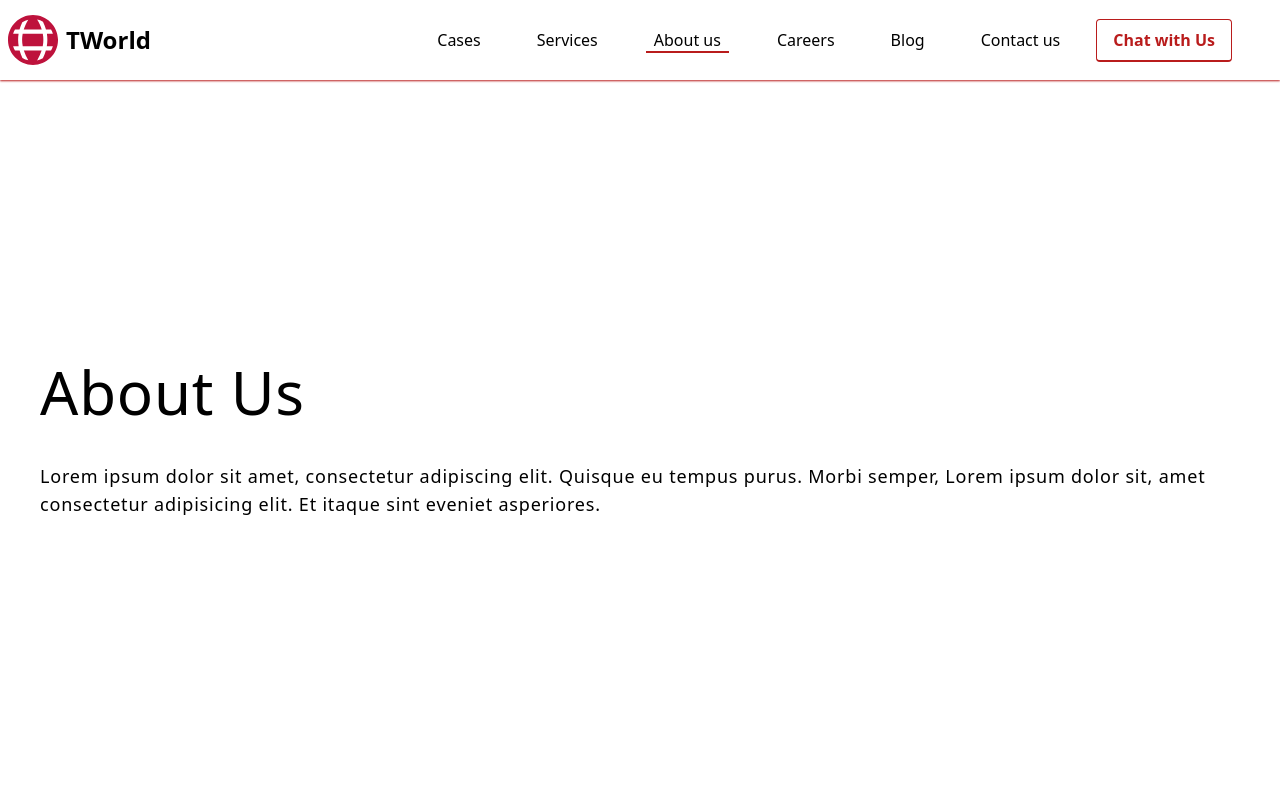
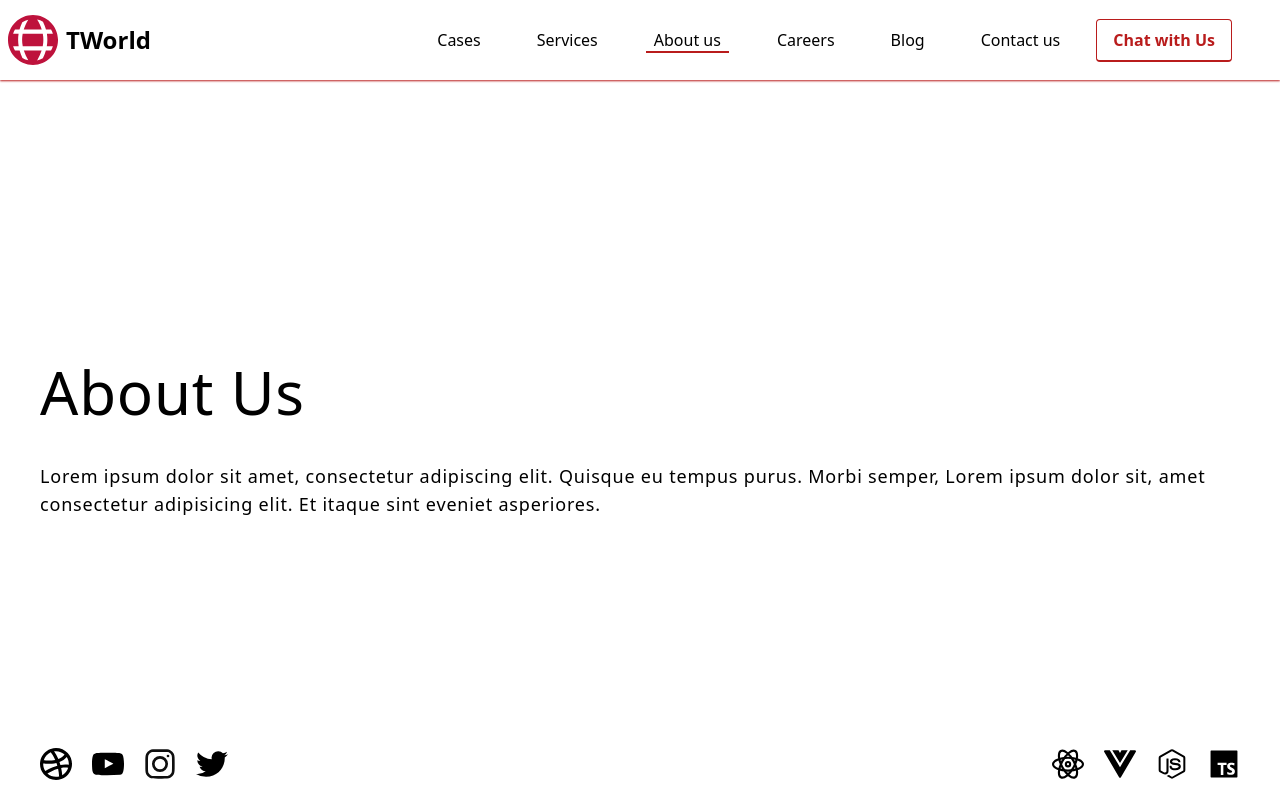
Before and after one commit to JorgeKerilima19/TWorld, a React (Vite) app: page /about in a window 1280 px wide. Shown: the top 800 px of the page. Built offline with nearby package versions, Linux system fonts and the light colour scheme.

Commit message:
add tech component

```diff
--- a/src/components/Technologies.tsx
+++ b/src/components/Technologies.tsx
@@ -10,7 +10,7 @@ import dribbleLogo from "/dribble.svg";
 
 export const Technologies = () => {
   return (
-    <div className="absolute top-5 md:top-auto flex gap-5 justify md:justify-between w-full md:bottom-5 flex-wrap">
+    <div className="absolute top-5 md:top-auto flex gap-5 justify-center md:justify-between w-full md:bottom-5 flex-wrap">
       <div className="flex gap-5 flex-wrap">
         <img className="w-8" src={dribbleLogo} alt="react" />
         <img className="w-8" src={youtubeLogo} alt="react" />
--- a/src/routes/About.tsx
+++ b/src/routes/About.tsx
@@ -1,11 +1,11 @@
 import img1 from "../assets/images/dev1.jpg";
 import img2 from "../assets/images/dev2.jpg";
-import { Clients, Team } from "../components";
+import { Clients, Team, Technologies } from "../components";
 
 export const About = () => {
   return (
     <>
-      <section className="min-h-screen md:min-h-vh flex gap-10 items-center">
+      <section className="relative min-h-screen md:min-h-vh flex gap-10 items-center">
         <div className="flex flex-col gap-10">
           <h2 className="text-6xl">About Us</h2>
           <span className="font-light text-lg">
@@ -13,6 +13,7 @@ export const About = () => {
             tempus purus. Morbi semper, Lorem ipsum dolor sit, amet consectetur
             adipisicing elit. Et itaque sint eveniet asperiores.
           </span>
+          <Technologies />
         </div>
       </section>
       <h3 className="text-3xl bg-gray-200 px-5 md:px-16 py-12">
--- a/src/routes/Cases.tsx
+++ b/src/routes/Cases.tsx
@@ -1,4 +1,4 @@
-import { Invitation } from "../components";
+import { Invitation, Technologies } from "../components";
 import { CaseCard } from "../components/cases";
 import { caseStudies } from "../helpers/data/caseStudies";
 
@@ -21,6 +21,7 @@ export const Cases = () => {
             Lorem ipsum dolor sit amet, consectetur adipiscing elit. Quisque eu
             tempus purus. Morbi semper, augue.
           </span>
+          <Technologies />
         </div>
       </section>
       <div className="grid md:grid-cols-2 place-items-center pt-16">
--- a/src/routes/Services.tsx
+++ b/src/routes/Services.tsx
@@ -1,6 +1,6 @@
 import img from "/featuresSVG/JsFeature1.svg";
 import { ServiceCard } from "../components/service";
-import { Clients, Invitation } from "../components";
+import { Clients, Invitation, Technologies } from "../components";
 
 const services = [
   {
@@ -63,6 +63,7 @@ export const Services = () => {
           </span>
         </div>
         <img src={img} alt="" />
+        <Technologies />
       </div>
       <div className="grid gap-y-20 w-full">
         {services.map((el, index) => (
```
